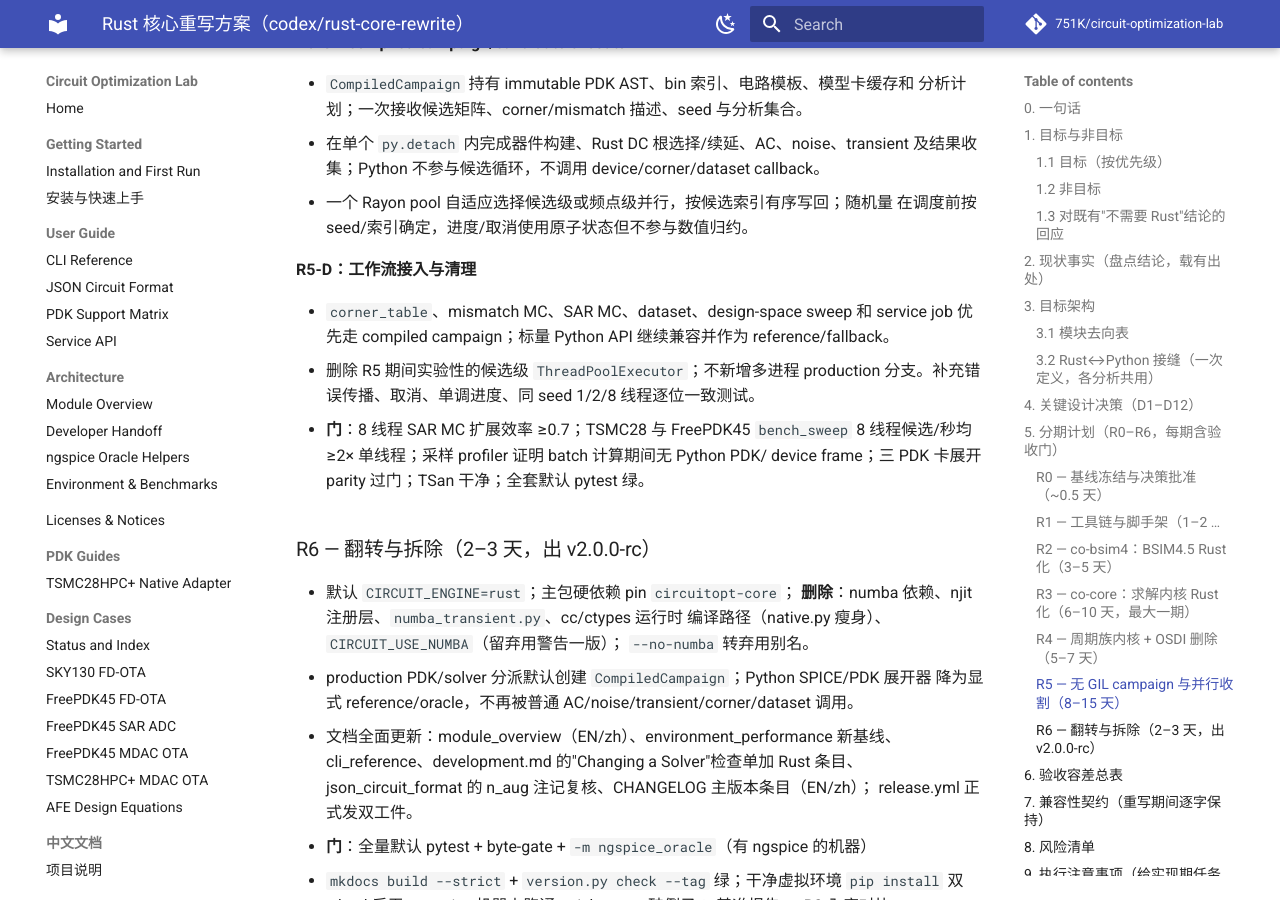
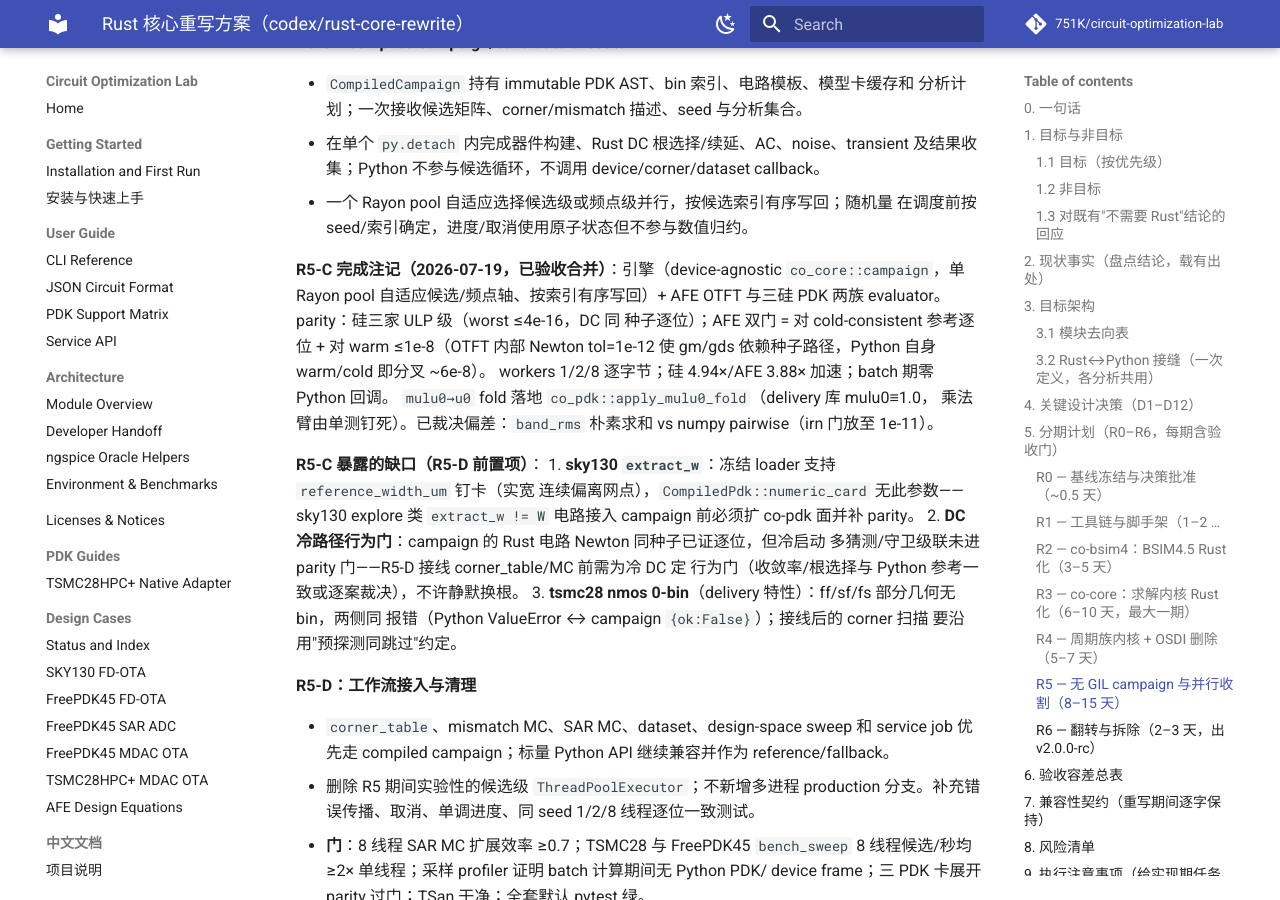
Before and after one commit to 751K/circuit-optimization-lab, an MkDocs documentation site: the page built from docs/rust_core_rewrite_plan.md, in a window 1280 px wide and 900 px high, scrolled down 10421 px. Built offline with MkDocs 1.6.1 and Material for MkDocs 9.7.7, drawn with Linux system fonts in a browser that asks for light colours; comment, search, counter and statistics services are not loaded.

Commit message:
R5-C: record completion + expose R5-D prerequisites in the plan
sky130 extract_w facet, cold-DC behavior gate, tsmc28 0-bin convention.

Co-Authored-By: Claude Fable 5 <noreply@anthropic.com>

```diff
--- a/docs/rust_core_rewrite_plan.md
+++ b/docs/rust_core_rewrite_plan.md
@@ -383,6 +383,27 @@ version.py + `test_versioning.py` 机制守护。GitHub-Release-only 的发布
 - 一个 Rayon pool 自适应选择候选级或频点级并行，按候选索引有序写回；随机量
   在调度前按 seed/索引确定，进度/取消使用原子状态但不参与数值归约。
 
+**R5-C 完成注记（2026-07-19，已验收合并）**：引擎（device-agnostic
+`co_core::campaign`，单 Rayon pool 自适应候选/频点轴、按索引有序写回）+ AFE
+OTFT 与三硅 PDK 两族 evaluator。parity：硅三家 ULP 级（worst ≤4e-16，DC 同
+种子逐位）；AFE 双门 = 对 cold-consistent 参考逐位 + 对 warm ≤1e-8（OTFT 内部
+Newton tol=1e-12 使 gm/gds 依赖种子路径，Python 自身 warm/cold 即分叉 ~6e-8）。
+workers 1/2/8 逐字节；硅 4.94×/AFE 3.88× 加速；batch 期零 Python 回调。
+`mulu0→u0` fold 落地 `co_pdk::apply_mulu0_fold`（delivery 库 mulu0≡1.0，
+乘法臂由单测钉死）。已裁决偏差：`band_rms` 朴素求和 vs numpy pairwise（irn
+门放至 1e-11）。
+
+**R5-C 暴露的缺口（R5-D 前置项）**：
+1. **sky130 `extract_w`**：冻结 loader 支持 `reference_width_um` 钉卡（实宽
+   连续偏离网点），`CompiledPdk::numeric_card` 无此参数——sky130 explore 类
+   `extract_w != W` 电路接入 campaign 前必须扩 co-pdk 面并补 parity。
+2. **DC 冷路径行为门**：campaign 的 Rust 电路 Newton 同种子已证逐位，但冷启动
+   多猜测/守卫级联未进 parity 门——R5-D 接线 corner_table/MC 前需为冷 DC 定
+   行为门（收敛率/根选择与 Python 参考一致或逐案裁决），不许静默换根。
+3. **tsmc28 nmos 0-bin**（delivery 特性）：ff/sf/fs 部分几何无 bin，两侧同
+   报错（Python ValueError ↔ campaign `{ok:False}`）；接线后的 corner 扫描
+   要沿用"预探测同跳过"约定。
+
 **R5-D：工作流接入与清理**
 
 - `corner_table`、mismatch MC、SAR MC、dataset、design-space sweep 和 service job
```
